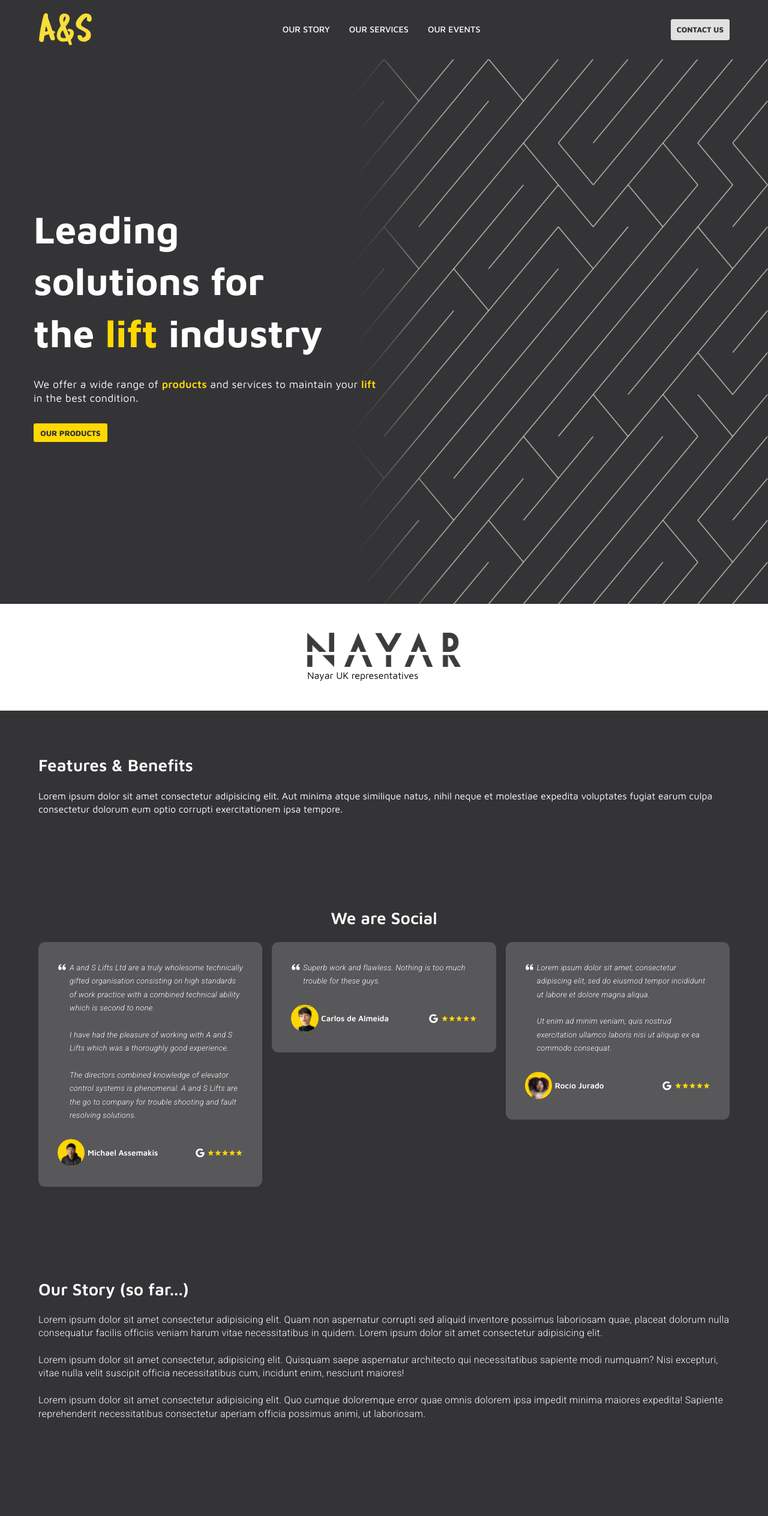
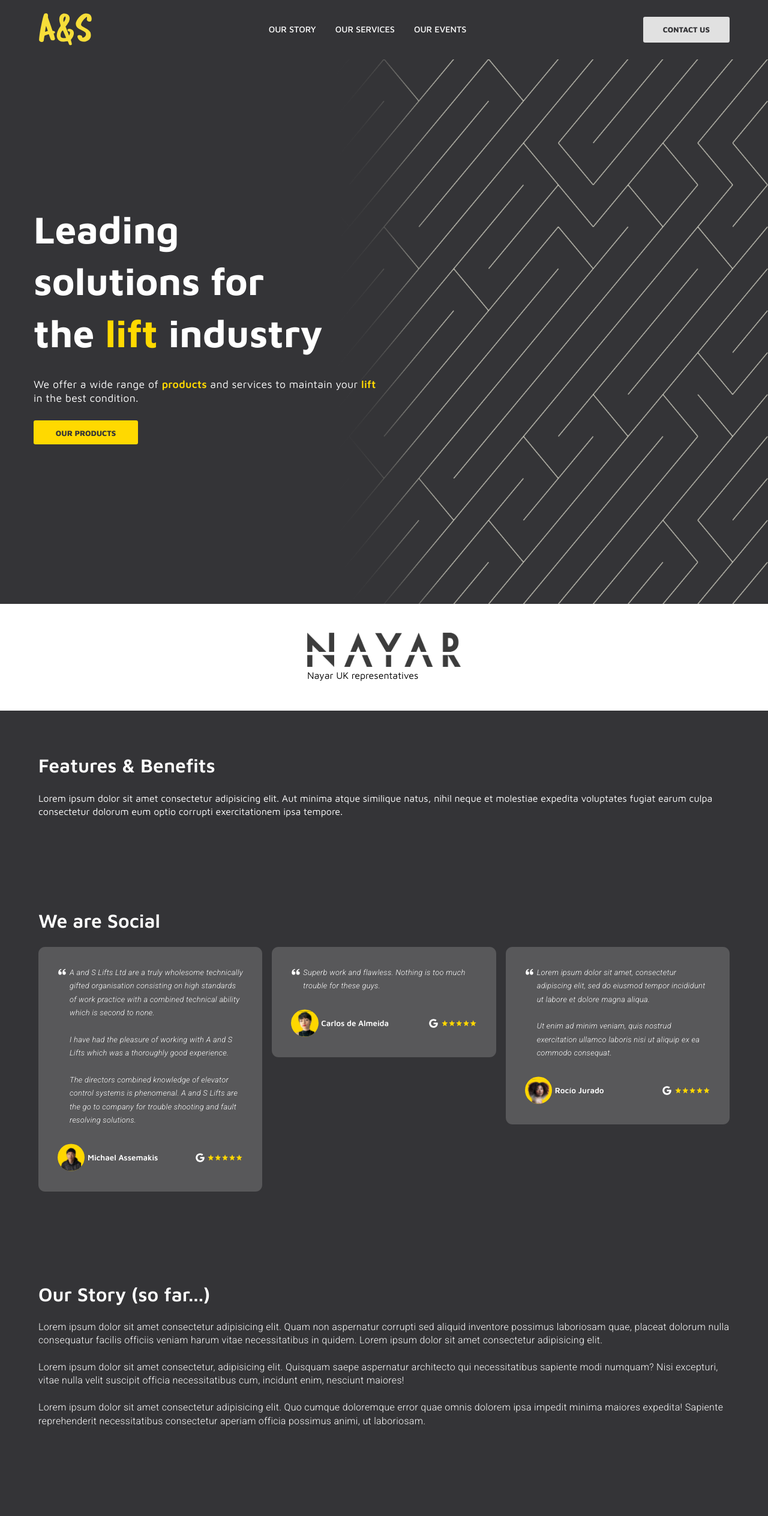
Before and after one commit to albertevieites/aandslifts-website, a Next.js app: page / in a window 1280 px wide. Shown: the top 2528 px of the page at 60% size. Built offline with nearby package versions, Linux system fonts and the light colour scheme.

Commit message:
fix: :bug: size icons and hero buttons

```diff
--- a/styles/components/_footer.scss
+++ b/styles/components/_footer.scss
@@ -86,7 +86,7 @@
     gap: 1em;
 
 		img {
-			width: 70%;
+			width: 1.3em;
 		}
 	}
 
--- a/styles/components/_navbar.scss
+++ b/styles/components/_navbar.scss
@@ -24,7 +24,7 @@
     gap: 2em;
   }
   &__btn {
-    padding: .4em .7em;
+    padding: .7em 2.3em;
     background-color: $clr-light-grey;
     border-radius: 0.2rem;
 
--- a/styles/layouts/_layout.scss
+++ b/styles/layouts/_layout.scss
@@ -6,3 +6,8 @@ body {
 
   font-family: "Maven Pro", sans-serif;
 }
+
+h2 {
+  font-size: $f-s-800;
+	font-weight: $f-w-600;
+}
--- a/styles/pages/_home.scss
+++ b/styles/pages/_home.scss
@@ -37,7 +37,7 @@
 	&__btn {
 		display: inline;
 
-		padding: 0.4em 0.7em;
+		padding: .7em 2.3em;
 		background-color: $clr-goldweb;
 		border-radius: 0.2rem;
 
@@ -82,9 +82,6 @@
 	color: $clr-white;
 	h2 {
 		margin-bottom: 1em;
-
-		font-size: $f-s-700;
-		font-weight: $f-w-600;
 	}
 }
 
@@ -98,10 +95,6 @@
 
 	h2 {
 		margin-bottom: 1em;
-
-		font-size: $f-s-700;
-		font-weight: $f-w-600;
-		text-align: center;
 	}
 	&__grid {
 		display: flex;
@@ -120,9 +113,6 @@
 
 	h2 {
 		margin-bottom: 1em;
-
-		font-size: $f-s-700;
-		font-weight: $f-w-600;
 	}
 
 	p {
@@ -142,9 +132,6 @@
 
 	h2 {
 		margin-bottom: 2em;
-
-		font-size: $f-s-700;
-		font-weight: $f-w-600;
 	}
 
 	&__grid {
@@ -161,8 +148,6 @@
 	color: $clr-white;
 
 	h2 {
-		font-size: $f-s-700;
-		font-weight: $f-w-600;
 		text-align: center;
 	}
 
```
